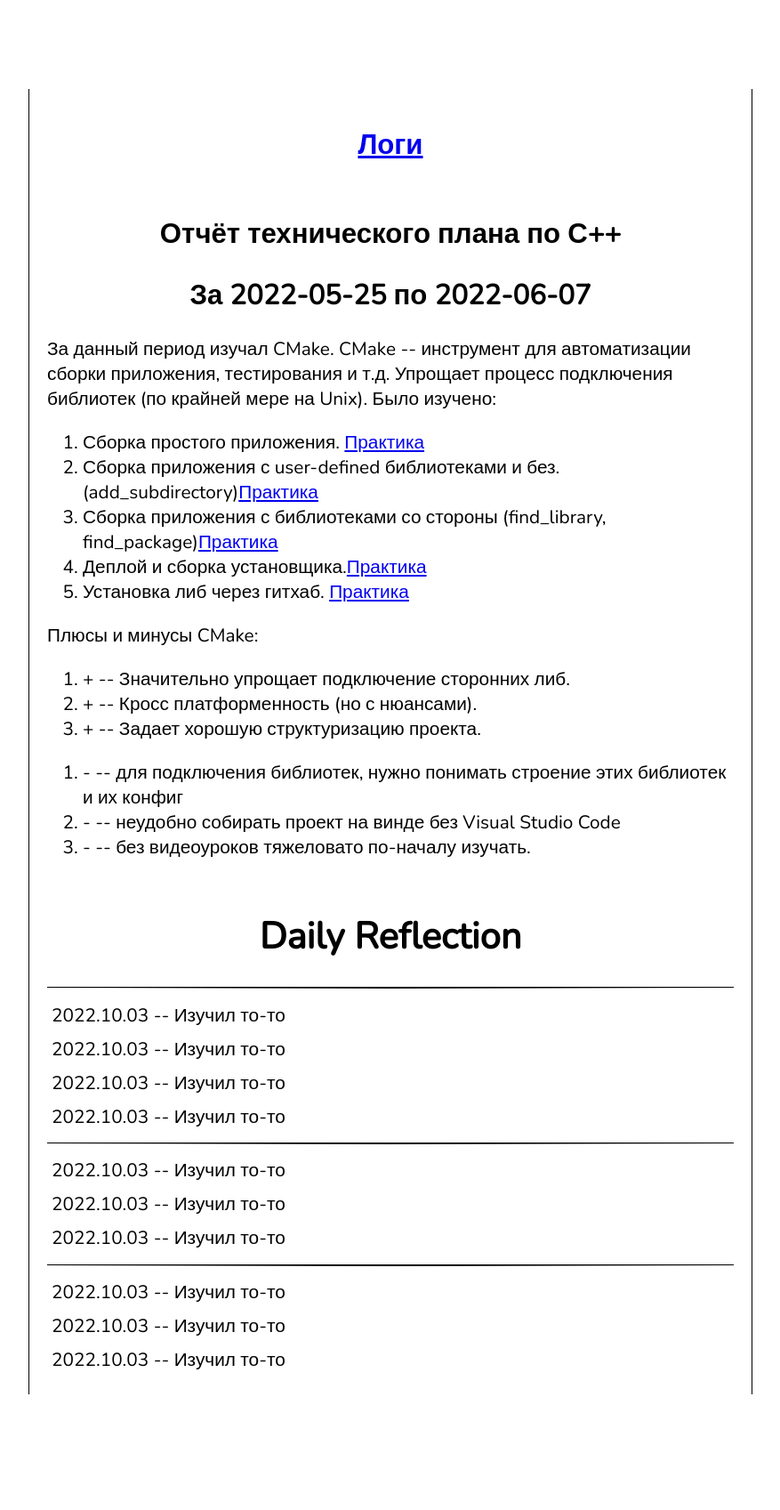
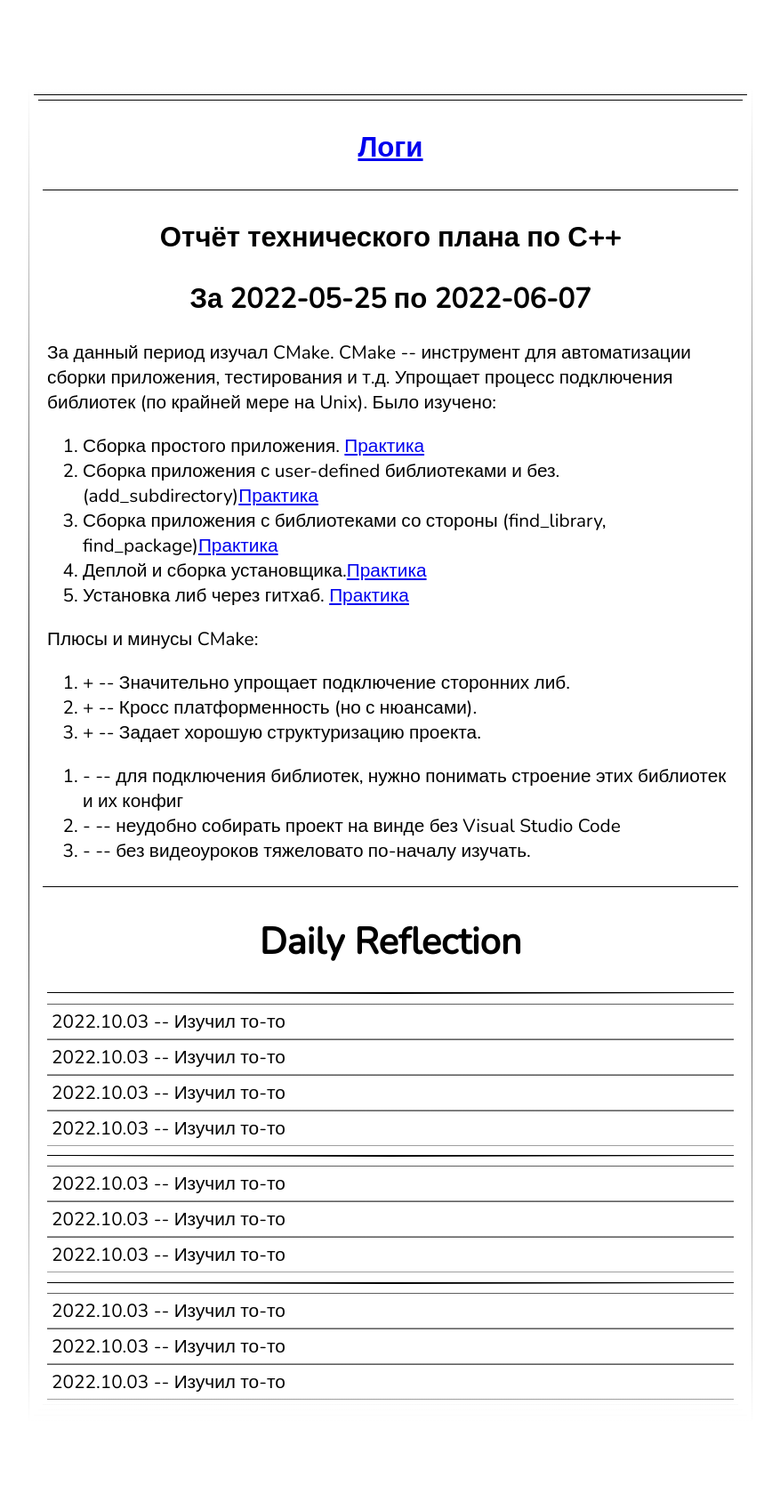
Before and after one commit to AlexandrPirogov/AlexandrPirogov.github.io, a PHP site: page /test.html in a window 1280 px wide. Shown: the whole page at 89% size, without its empty margins (201-1078 px from the left). Before the commit the page ends 1567 px from the top, so only its background shows below. Run offline with PHP 8.4, Linux system fonts and the light colour scheme.

Commit message:
added new style

```diff
--- a/css/newstyle.css
+++ b/css/newstyle.css
@@ -15,9 +15,11 @@ hr {
     margin-top: 100px;
     margin-bottom: 100px;
     font-size: 1.3em;
-    border-left: 1px solid black;
-    border-right: 1px solid black;
+    border-image: linear-gradient(#ffffff, #000000, #ffffff) 5;
+    border-left: 1.5px solid black;
+    border-right: 1.5px solid black;
 }
+
 
 h1,
 h2,
@@ -28,6 +30,9 @@ h4 {
 
 div {
     padding: 5px;
+    border-top: 1px solid black;
+    border-bottom: 1px solid black;
+    border-image: linear-gradient(#000000, #ffffff) 30;
 }
 
 .example {
```
